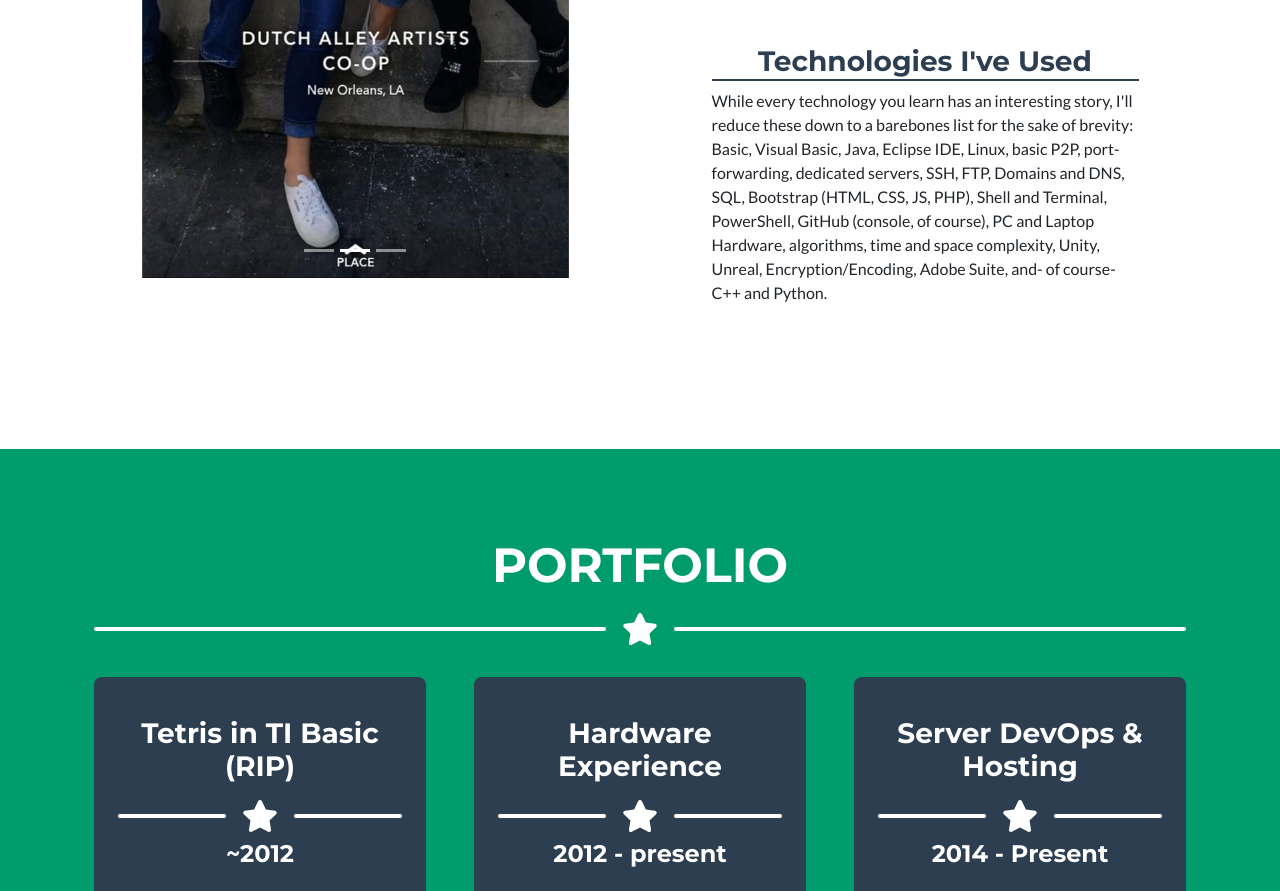
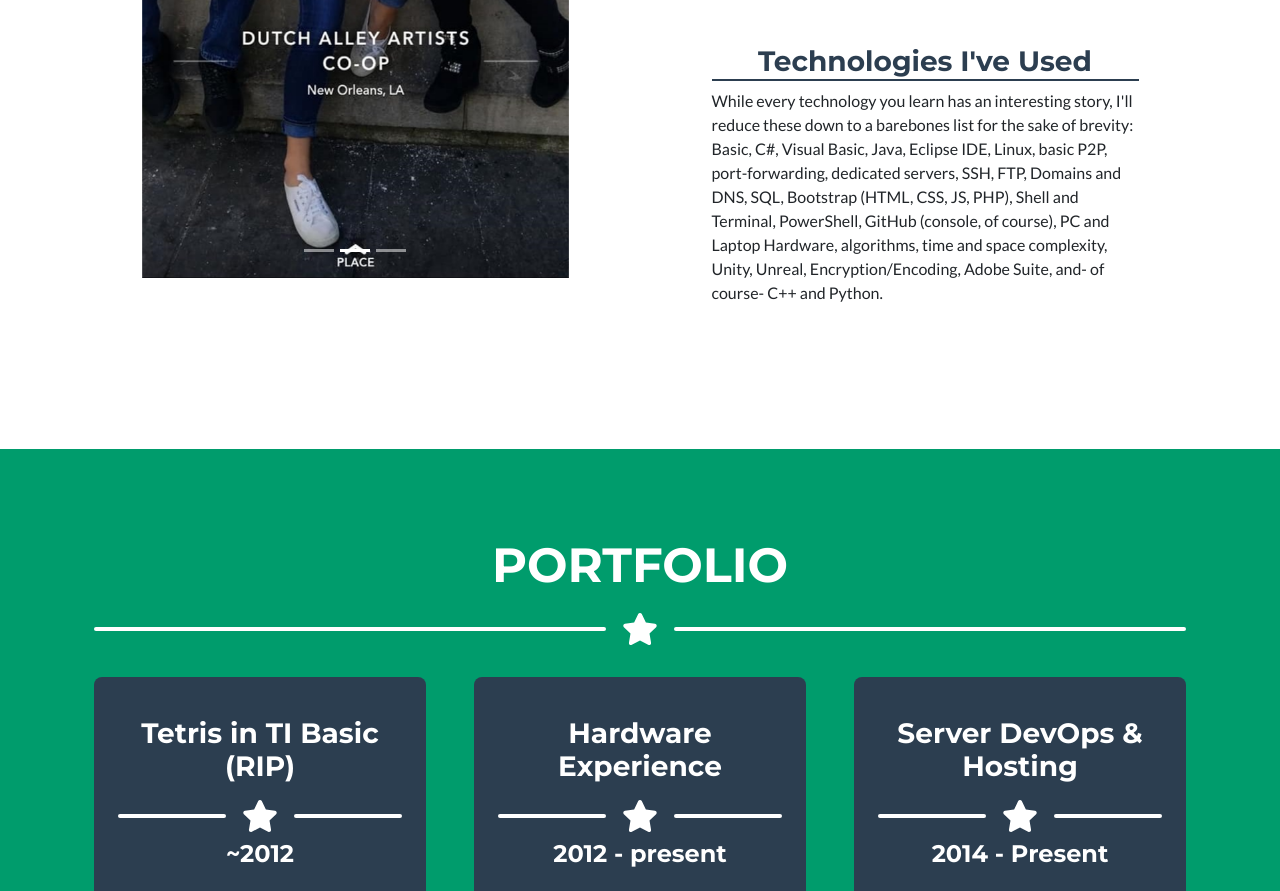
Before and after one commit to leprechaunne/Personal_Website, a plain HTML site: page index.html in a window 1280 px wide. Shown: the part 1302-2193 px from the top of the page. Drawn offline with nearby package versions, Linux system fonts and the light colour scheme.

Commit message:
added c# to skills

```diff
--- a/index.html
+++ b/index.html
@@ -128,7 +128,7 @@
                         <div class="about-section mb-5">
                             <h3 class="about-section-heading text-secondary">Technologies I've Used</h3>
                             <span class="about-section-body">While every technology you learn has an interesting story, I'll reduce these down to a barebones list for the sake of brevity:<br>
-                            Basic, Visual Basic, Java, Eclipse IDE, Linux, basic P2P, port-forwarding, dedicated servers, SSH, FTP, Domains and DNS, SQL, Bootstrap (HTML, CSS, JS, PHP), Shell and Terminal, PowerShell, GitHub (console, of course), PC and Laptop Hardware, algorithms, time and space complexity, Unity, Unreal, Encryption/Encoding, Adobe Suite, and- of course- C++ and Python. </span>
+                            Basic, C#, Visual Basic, Java, Eclipse IDE, Linux, basic P2P, port-forwarding, dedicated servers, SSH, FTP, Domains and DNS, SQL, Bootstrap (HTML, CSS, JS, PHP), Shell and Terminal, PowerShell, GitHub (console, of course), PC and Laptop Hardware, algorithms, time and space complexity, Unity, Unreal, Encryption/Encoding, Adobe Suite, and- of course- C++ and Python. </span>
                         </div>
                     </div>
                 </div>
```
